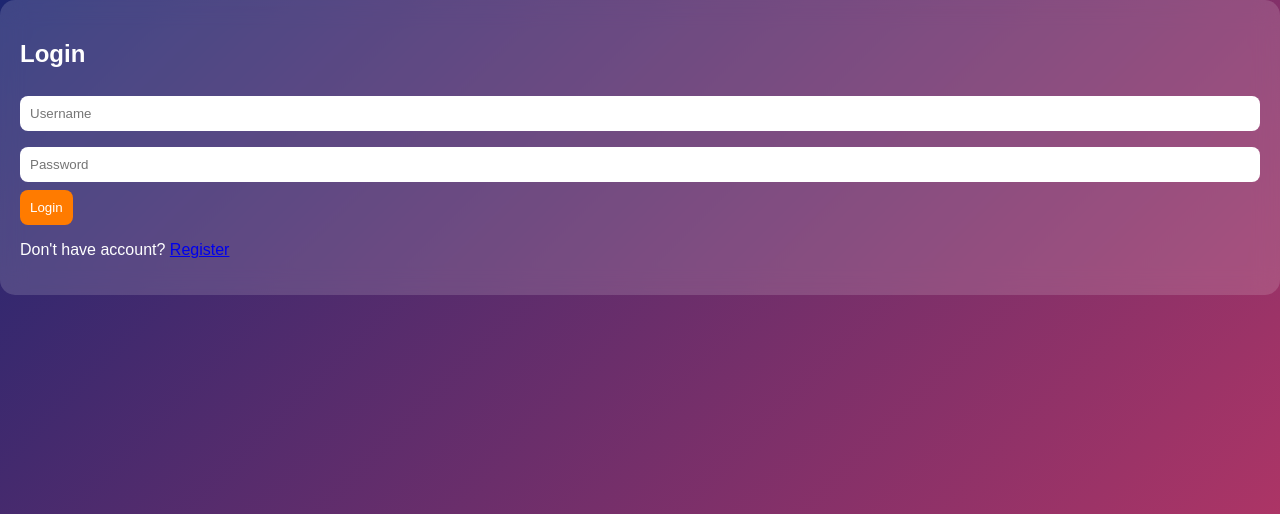
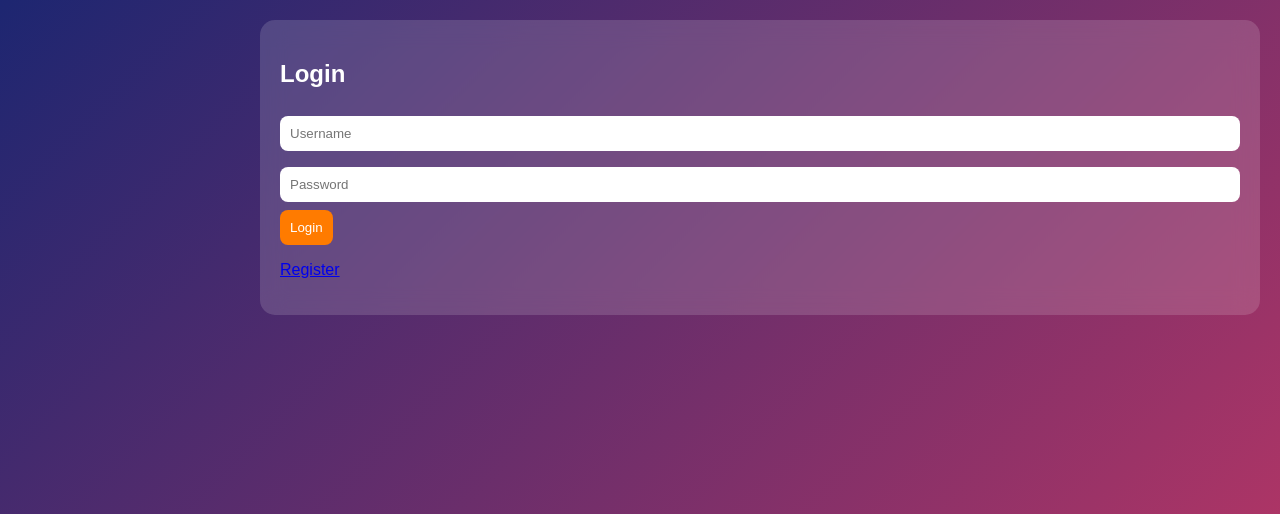
Before and after one commit to rajeshjhenkar338-byte/Fitness-app, a Flask app: page /login in a window 1280 px wide. Shown: the top 514 px of the page. Run offline with Flask 3, Linux system fonts and the light colour scheme.

Commit message:
Refactor login form layout and button structure

```diff
--- a/templates/login.html
+++ b/templates/login.html
@@ -1,15 +1,13 @@
 <link rel="stylesheet" href="/static/style.css">
 
-<div class="container">
+<div class="main">
   <div class="card">
     <h2>Login</h2>
-
     <form method="POST">
-      <input name="username" placeholder="Username" required>
-      <input name="password" type="password" placeholder="Password" required>
-      <button type="submit">Login</button>
+      <input name="username" placeholder="Username">
+      <input name="password" type="password" placeholder="Password">
+      <button>Login</button>
     </form>
-
-    <p>Don't have account? <a href="/register">Register</a></p>
+    <p><a href="/register">Register</a></p>
   </div>
 </div>
```
